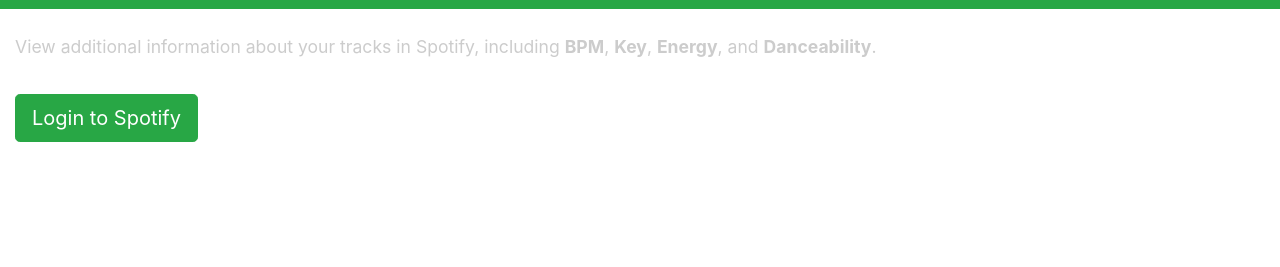
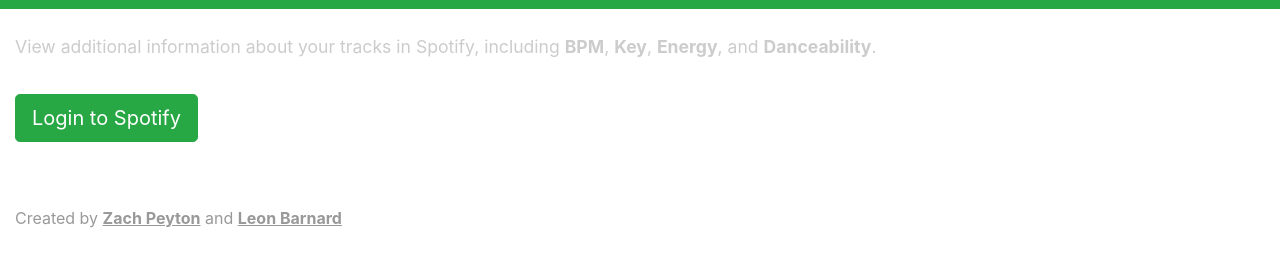
Before and after one commit to zpeyton/gatsby-spotify-playlists-demo, a Gatsby site: page / in a window 1280 px wide. Shown: the part 57-324 px from the top of the page. Built offline with nearby package versions, Linux system fonts and the light colour scheme; Gatsby itself is replaced by a stand-in of ours.

Commit message:
Adding footer

```diff
--- a/src/components/layout.scss
+++ b/src/components/layout.scss
@@ -38,6 +38,22 @@
   clear: both;
 }
 
+footer {
+  color: #999;
+  margin-top: 4em;
+
+  a {
+    color: #999;
+    font-weight: bold;
+    text-decoration: underline;
+
+    &:hover {
+      color: #ccc;
+    }
+  }
+}
+
+
 #contact-card {
   max-width: 350px;
 }
--- a/src/pages/index.js
+++ b/src/pages/index.js
@@ -337,7 +337,9 @@
         <button onClick={this.auth} type="button" className="btn btn-success btn-lg mt-3">Login to Spotify</button>
       </>
       )}
-
+  <footer>
+  Created by <a href="https://github.com/zpeyton/">Zach Peyton</a> and <a href="https://twitter.com/leonbarnard">Leon Barnard</a>
+  </footer>
       </div>
       </>
     )
```
